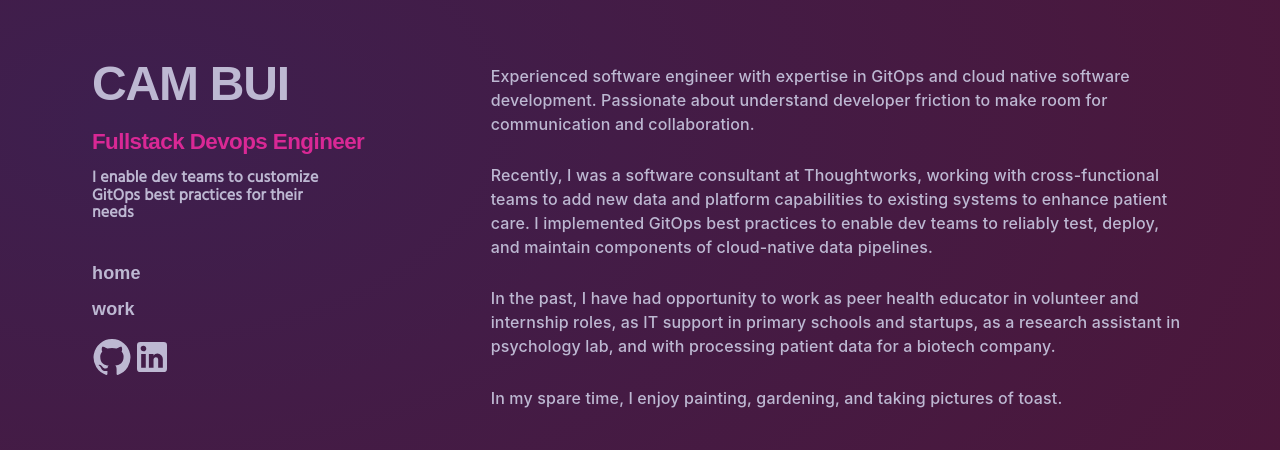
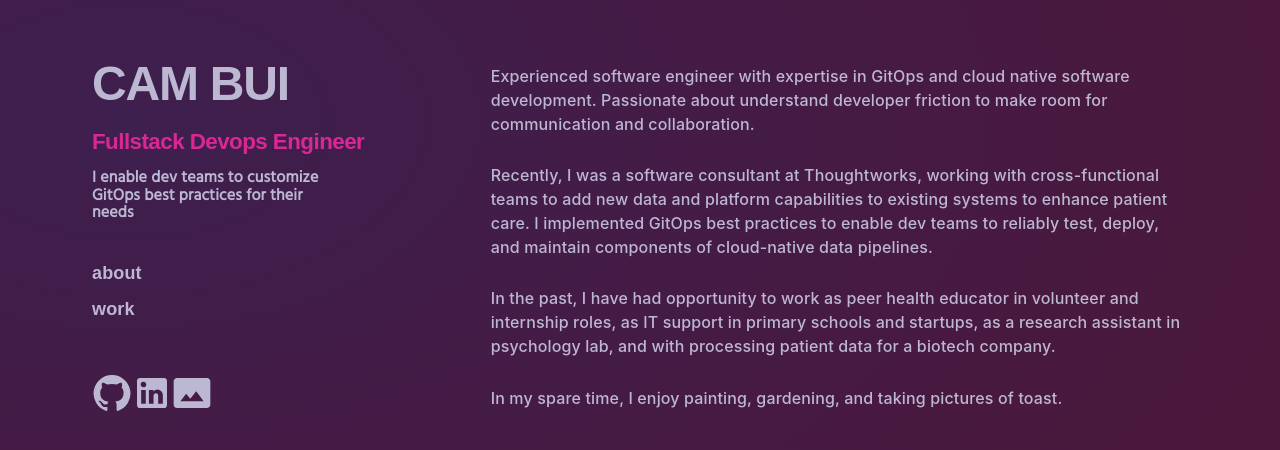
Before and after one commit to ncbui/portfolio, a React (Vite) app: page /resume in a window 1280 px wide. Shown: the top 450 px of the page. Built offline with nearby package versions, Linux system fonts and the light colour scheme; a web font is replaced by a local one.

Commit message:
Change component Home to About

```diff
--- a/src/App.jsx
+++ b/src/App.jsx
@@ -4,9 +4,10 @@ import { ThemeProvider } from '@mui/styles';
 import { theme, global, AppContainer } from './template/theme';
 import ErrorPage from './pages/ErrorPage';
 import NavMenu from './components/NavMenu';
-import Home from './pages/Home';
+import About from './pages/About';
 import Work from './pages/Work';
 import Resume from './template/Resume';
+import Art from './pages/Art';
 
 export default function App() {
   return (
@@ -16,9 +17,10 @@ export default function App() {
       <AppContainer>
           <NavMenu/>
           <Routes>
-            <Route exact path="/" element={<Home />} />
+            <Route exact path="/" element={<About />} />
             <Route path="/work" element={<Work />} />
             <Route path="/resume" element={<Resume />} />
+            <Route path="/art" element={<Art />} />
             <Route element={<ErrorPage />} />
           </Routes>
       </AppContainer>
--- a/src/components/NavMenu.jsx
+++ b/src/components/NavMenu.jsx
@@ -1,6 +1,6 @@
 import { Link } from 'react-router-dom';
 import { Typography, List, ListItem, ListSubheader } from '@mui/joy';
-import { GitHub, LinkedIn } from '@mui/icons-material';
+import { GitHub, LinkedIn, PhotoSizeSelectActual } from '@mui/icons-material';
 import { NavSubtitle, NavName,  NavTitleText, NavSheets, NavSocials } from '../template/theme';
 
 
@@ -25,7 +25,7 @@ export default function NavMenu() {
           <List sx={{'@media (max-width: 780px)' : {flexDirection: 'row',}}}>
           <ListItem >
               <Typography level='body-lg'>
-                <Link to="/" >home</Link>
+                <Link to="/" >about</Link>
               </Typography>
           </ListItem >
           <ListItem>
@@ -33,11 +33,17 @@ export default function NavMenu() {
               <Link to="/work" >  work  </Link>
             </Typography>
           </ListItem>
+          <ListItem >
+            <Typography level='body-lg' >
+              <Link to="/resume" hidden>  resume  </Link>
+            </Typography>
+          </ListItem>
           </List>
           <NavSocials >
-            <Typography sx={{width:'20vw', '@media (max-width: 780px)': {m:0, flexDirection: 'row',} }}>
+            <Typography sx={{width:'20vw', verticalAlign:'top', '@media (max-width: 780px)': {m:0, flexDirection: 'row',} }}>
                 <Link to="https://www.linkedin.com/in/cambui/" target="_blank" rel="noopener noreferrer"><GitHub sx={{fontSize:'2.5rem', '@media (max-width: 780px)' : {fontSize:'2rem'}}}/></Link>
                 <Link to="https://www.linkedin.com/in/cambui/" target="_blank" rel="noopener noreferrer"><LinkedIn sx={{fontSize:'2.5rem', '@media (max-width: 780px)' : {fontSize:'2rem'}}}/></Link>
+                <Link to="/art"><PhotoSizeSelectActual sx={{fontSize:'2.5rem', '@media (max-width: 780px)' : {fontSize:'2rem'}}}/></Link>
             </Typography>
           </NavSocials>
         </List>
--- a/src/pages/Home.jsx
+++ b/src/pages/About.jsx
@@ -1,7 +1,7 @@
 import { Typography } from '@mui/joy';
 import { BodySheets } from '../template/theme';
 
-export default function Home() {
+export default function About() {
   return (
     <BodySheets>
       <Typography sx={{color:'inherit'}}>Experienced software engineer with expertise in GitOps and cloud native software development. Passionate about understand developer friction to make room for communication and collaboration.  </Typography>
```
